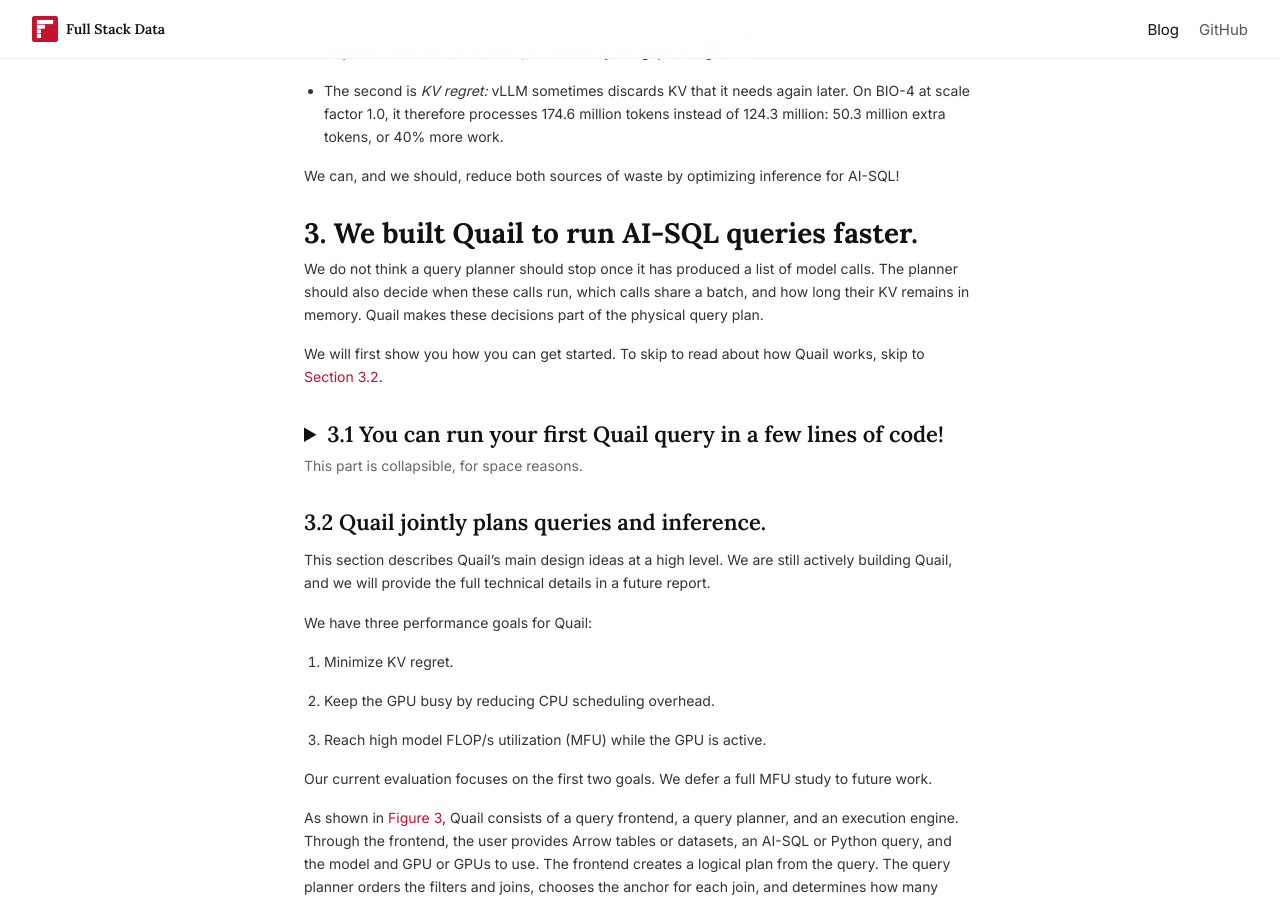
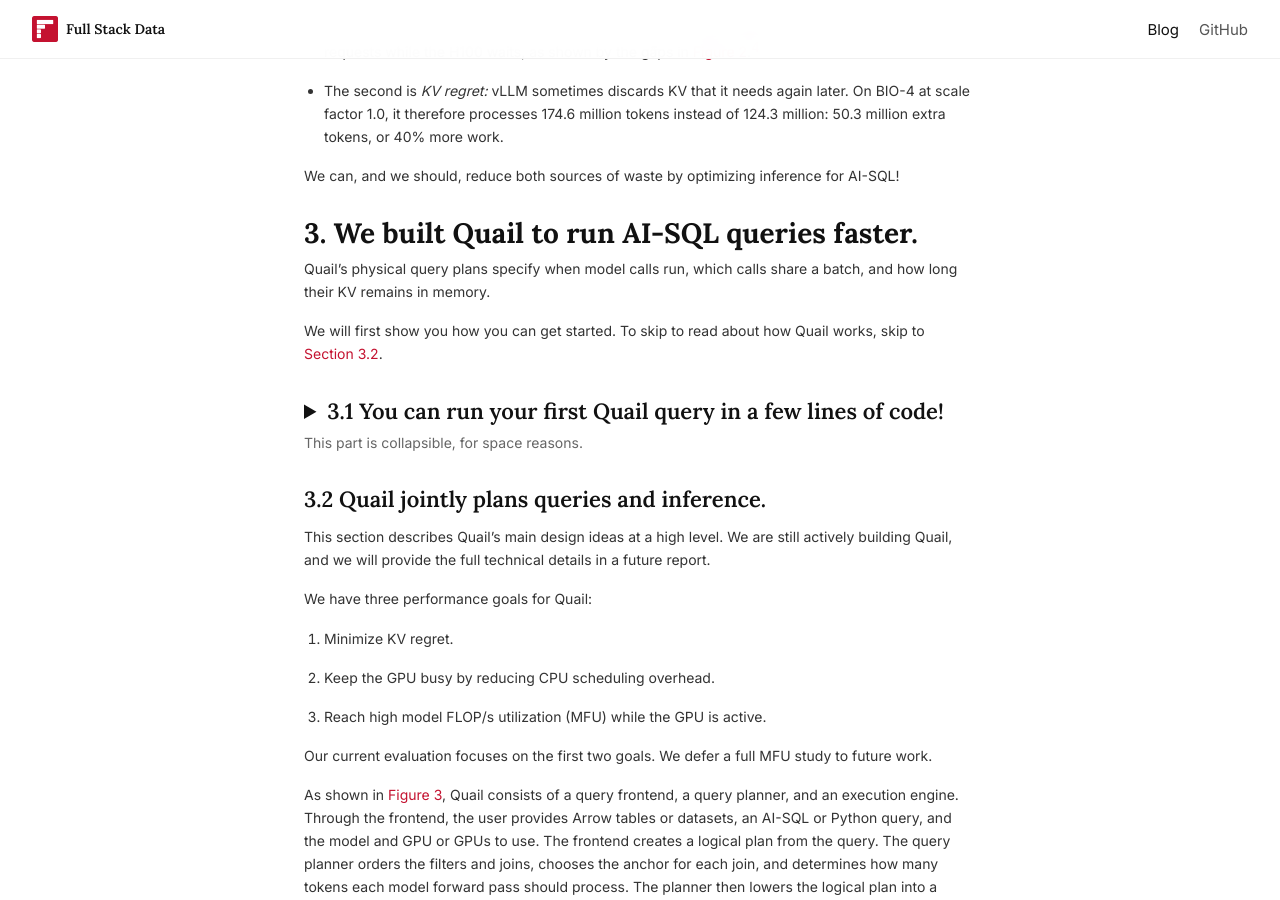
Before and after one commit to fsdatalab/fsdatalab.github.io, a Jekyll site: the page built from _posts/2026-09-24-introducing-quail.md, in a window 1280 px wide and 900 px high, scrolled down 3693 px. Built offline with Jekyll 4.4.1, drawn with Linux system fonts in a browser that asks for light colours.

Commit message:
Simplify physical planning description

```diff
--- a/_posts/2026-09-24-introducing-quail.md
+++ b/_posts/2026-09-24-introducing-quail.md
@@ -178,10 +178,8 @@
 
 # 3. We built Quail to run AI-SQL queries faster.
 
-We do not think a query planner should stop once it has produced a list
-of model calls. The planner should also decide when these calls run,
-which calls share a batch, and how long their KV remains in memory.
-Quail makes these decisions part of the physical query plan.
+Quail’s physical query plans specify when model calls run, which calls
+share a batch, and how long their KV remains in memory.
 
 We will first show you how you can get started. To skip to read about
 how Quail works, skip to [Section 3.2](#32-quail-jointly-plans-queries-and-inference).
```
